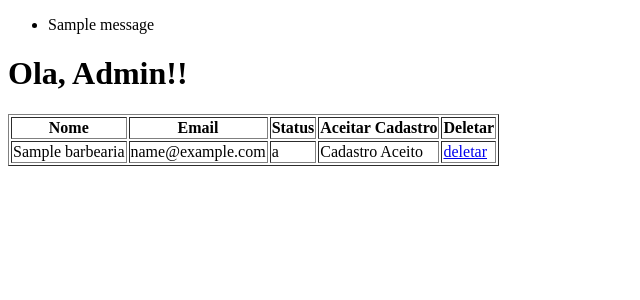
After one commit to whintter/AgendamentoApp, a Flask app: page /home_admin in a window 1280 px wide. The commit adds this page. Shown: the top 300 px of the page, without its empty margins (0-640 px from the left). Run offline with Flask 3, Linux system fonts and the light colour scheme; tables that the repository leaves empty hold one stand-in row (values such as "Sample post"); one stand-in notice (Sample message) is shown; parts of the project's set-up code (start-up, migrations or seed data) failed here and were passed over.

Commit message:
comit_05_12

```diff
--- a/app.py
+++ b/app.py
@@ -2,9 +2,11 @@ from models.agendamento import Agendamento;
 from models.clientes import Cliente;
 from models.autenticar import Autenticar;
 from models.baber import Barber;
-from flask import Flask, render_template, request, redirect;
+from models.gerenciar_users import Gerenciar;
+from flask import Flask, render_template, request, redirect,url_for, session,flash;
 from flask_sqlalchemy import SQLAlchemy;
 from banco.config_banco import db;
+
 
 #informacoes do banco de dados, conexao, etc
 app = Flask(__name__)
@@ -17,6 +19,7 @@ app.config['SQLALCHEMY_DATABASE_URI'] = \
         database="agendamento"
     )
 db.init_app(app)
+app.secret_key="34b19cbe42cb947073759f8e5f993d82";
 #fim db
 
 #Login comeco
@@ -32,8 +35,6 @@ def autenticar():
     senha = request.form.get('Senha');
     tipo_conta = request.form.get('tipo_login');
 
-    baber1= Barber(nome="barber",telefone="111",email="Barber@",senha="barber123",logradouro="",numero="",bairro="",descricao="",cidade="");
-
     #autentica o login pela classe autenticar
     if tipo_conta:
         if tipo_conta == "cliente":
@@ -41,17 +42,32 @@ def autenticar():
             Autenticacao1.autenticacao_cliente();
 
             if Autenticacao1._status:
-                return redirect("/index");
+                get_name = Cliente.get_infos(email,"nome");
+                return redirect(url_for("home_cliente", name = get_name));
             elif not Autenticacao1._status:
                 return render_template("login.html", lista = lista_clientes, login_falhou ="True");
+
         elif tipo_conta == "barber":
             Autenticacao1 = Autenticar(email,senha);
             Autenticacao1.autenticacao_baber();
 
             if Autenticacao1._status:
-                return redirect("/index");
+                if Autenticacao1._pendente:
+                    return render_template("login.html", lista = lista_clientes, pendente ="True");
+                else:
+                    return redirect(url_for("barber_home",Email_barber = email));
+
             elif not Autenticacao1._status:
                 return render_template("login.html", lista = lista_clientes, login_falhou ="True");
+        elif tipo_conta == "admin":
+            Autenticacao1 = Autenticar(email,senha);
+            Autenticacao1.autenticacao_admin();
+
+            if Autenticacao1._status:
+                return redirect("/home_admin");
+            elif not Autenticacao1._status:
+                return render_template("login.html", lista = lista_clientes, login_falhou ="True");
+    return render_template("login.html", lista=lista_clientes,login_falhou="True");
 #FIM LOGIN
 
 #comeco do cadastro
@@ -61,6 +77,7 @@ def cadastro():
 
 @app.route('/cadastrar', methods=["POST","GET"])
 def cadastrar():
+
     # atribuicao das variaveis pegando do input do cadastro.html
     nome_cadastrado = request.form.get('Nome');
     email_cadastrado = request.form.get("Email");
@@ -70,22 +87,85 @@ def cadastrar():
     #verifica se os campos estao vazio
     if nome_cadastrado and email_cadastrado and telefone_cadastrado and senha_cadastrada:
         #filtra no banco se tem email ou telefone repetido, para nao deixar que aconteca a criacao do  usuario
-        cliente_existente = Cliente.query.filter((Cliente.email == email_cadastrado) | (Cliente.telefone == telefone_cadastrado)).first()
+        cliente_existente = Cliente.query.filter((Cliente.email == email_cadastrado) | (Cliente.telefone == telefone_cadastrado)).first();
+        barber_existente = Barber.query.filter((Barber.email == email_cadastrado)|(Barber.telefone == telefone_cadastrado)).first();
+        tipo_cad = request.form.get('tipo_cad');
 
-        if cliente_existente:
+        if cliente_existente or barber_existente:
             return render_template("cadastro.html", falha = True);
         else:
-            cliente_cadastrado = Cliente(nome=nome_cadastrado,telefone=telefone_cadastrado,email=email_cadastrado,senha=senha_cadastrada);
-            db.session.add(cliente_cadastrado);
-            db.session.commit();
-            return render_template("cadastro.html", falha = False);
+            if tipo_cad and tipo_cad=="cliente":
+                cliente_cadastrado = Cliente(nome=nome_cadastrado,telefone=telefone_cadastrado,email=email_cadastrado,senha=senha_cadastrada);
+                db.session.add(cliente_cadastrado);
+                db.session.commit();
+                return render_template("cadastro.html", falha = False);
+
+            elif tipo_cad and tipo_cad =="barber":
+                barber_cadastrado = Barber(nome=nome_cadastrado,telefone=telefone_cadastrado,email=email_cadastrado,senha=senha_cadastrada);
+                db.session.add(barber_cadastrado);
+                db.session.commit();
+                return render_template("cadastro.html", falha = False);
+            else:
+                return render_template("cadastro.html", falha = True,teste =tipo_cad);
     else: #se os campos de cadastro forem vazios vai aparecer um alert no Html
         return render_template("cadastro.html", falha = True);
 #fim cadastro
 
-#inicio home
-@app.route("/index")
-def index():
-    return render_template("index.html");
+#inicio home cliente
+@app.route("/home_cliente/<string:name>")
+def home_cliente(name):
+    lista_barber = Barber.listar_barbearia();
+    return render_template("home_cliente.html", nome = name, list = lista_barber);
+@app.route("/view_barber/<int:id>")
+def view_barber(id):
+    get_barber_infos = Barber.get_infos(id);
+    return render_template("view_barber.html", info_barber = get_barber_infos)
+#fim home cliente
 
+#inicio home admin
+@app.route("/home_admin",methods =["POST","GET"])
+def home_admin():
+    listar = Barber.listar_barbearia();
+    return render_template("home_admin.html",lista = listar);
+
+@app.route("/manage_barber/<int:id>/<string:acept>/<string:delete>",methods =["POST","GET"])
+def manage_barber(id, acept,delete):
+    id_barber = id;
+    acept_cad = acept;
+    delete_cad = delete;
+    if acept_cad=="True":
+        aceitar_barber1 = Gerenciar(Barber,id_barber);
+        aceitar_barber1.aceitar_cad();
+        flash('Status da barbearia alterado com sucesso')
+        return redirect(url_for('home_admin'));
+    elif delete_cad == "True":
+        delete_barber1 = Gerenciar(Barber, id_barber);
+        delete_barber1.delete("barber");
+        return redirect(url_for('home_admin'));
+    else:
+        return redirect(url_for('home_admin'));
+#fim home admin
+
+#inicio home barbearia
+@app.route("/barber_home",methods =["POST","GET"])
+def barber_home():
+    email_barber = request.args.get('Email_barber')#pega o email mandado pela url for no redirect do login
+    infos_cadastradas =Barber.query.filter(Barber.email == email_barber).filter(Barber.descricao.is_(None)).first();
+    return render_template("home_barber.html", email_ = email_barber, infos_false = infos_cadastradas);
+
+@app.route("/cad_infos",methods =["POST","GET"])
+def cad_infos():
+    email_ = request.form.get('email');
+    Cidade= request.form.get('Cidade');
+    Rua = request.form.get('Rua');
+    Bairro = request.form.get('Bairro');
+    Numero = request.form.get('Numero');
+    Descricao = request.form.get('Descricao');
+    barbearia = Barber.query.filter_by(email = email_ ).first();
+
+    if barbearia:
+        barbearia.add_infos(Descricao, Rua,Cidade,Bairro,Numero,email_);
+        return redirect("/barber_home");
+    else:
+        return render_template("login.html");
 app.run(debug=True);
--- a/banco/bd.sql
+++ b/banco/bd.sql
@@ -7,8 +7,10 @@ USE agendamento;
 -- Tabela para administradores
 CREATE TABLE admin (
     id_admin INT AUTO_INCREMENT PRIMARY KEY,
+    nome VARCHAR(255) NOT NULL,
     email VARCHAR(255) NOT NULL,
-    senha VARCHAR(255) NOT NULL
+    senha VARCHAR(255) NOT NULL,
+    telefone VARCHAR(20)
 );
 
 -- Tabela para usuários (talvez para gerenciar a barbearia)
@@ -30,6 +32,7 @@ CREATE TABLE barbearia (
     cidade VARCHAR(255),
     estado VARCHAR(255),
     telefone VARCHAR(20),
+    status VARCHAR(1)  NOT NULL,
     email VARCHAR(255) NOT NULL UNIQUE,
     senha VARCHAR(255) NOT NULL
     -- fk_id_user INT,  -- Relacionamento com usuário
@@ -56,3 +59,4 @@ CREATE TABLE agendamentos (
     FOREIGN KEY (fk_id_cliente) REFERENCES cliente(id_cliente) ON DELETE CASCADE,
     FOREIGN KEY (fk_id_barber) REFERENCES barbearia(id_barber) ON DELETE CASCADE
 );
+insert into admin (nome,email,senha,telefone) values ("Admin","Admin@gmail","admin123","11 932364637");
--- a/models/baber.py
+++ b/models/baber.py
@@ -9,11 +9,28 @@ class Barber(User):
     cidade = db.Column(db.Text, nullable=True);
     bairro = db.Column(db.Text, nullable=True);
     numero = db.Column(db.Text, nullable=True);
+    status = db.Column(db.Text, nullable = False);
 
-    def __init__(self, nome, telefone, email, senha, descricao, logradouro, cidade, bairro, numero):
+    def __init__(self, nome, telefone, email, senha):
         super().__init__(nome, telefone, email, senha);
-        self.descricao = descricao;
-        self.logradouro = logradouro;
-        self.cidade = cidade;
-        self.bairro = bairro;
-        self.numero = numero;
+        self.status ="P"; #status deve ser P para pendente ou A para ativo, deve ser usado para saber se a barbearua foi aceita pelo administrador
+
+    @staticmethod
+    def listar_barbearia():
+        lista_babearias = Barber.query.order_by(Barber.id_barber).all();
+        return lista_babearias;
+
+    def add_infos (self, descricao,logradouro,cidade,bairro,numero, email_update):
+        Barber.query.filter_by(email=email_update).update({
+            "cidade": cidade,
+            "descricao":descricao,
+            "logradouro":logradouro,
+            "bairro":bairro,
+            "numero":numero
+            })
+        db.session.commit();
+
+    @staticmethod
+    def get_infos(get_id_barber):
+        list_get_infos = Barber.query.filter_by(id_barber=get_id_barber).first();
+        return list_get_infos;
--- a/models/clientes.py
+++ b/models/clientes.py
@@ -9,3 +9,9 @@ class Cliente(User):
 
     def __init__(self, nome, telefone, email, senha):
         super().__init__(nome,telefone, email, senha);
+
+    @staticmethod
+    def get_infos(email_cliente, info_):
+        get_infos = Cliente.query.filter_by(email=email_cliente).first();
+        info_want = getattr(get_infos,info_);
+        return info_want;
--- a/templates/index.html
+++ b/templates/cad_barber.html
@@ -3,9 +3,9 @@
 <head>
     <meta charset="UTF-8">
     <meta name="viewport" content="width=device-width, initial-scale=1.0">
-    <title>Document</title>
+    <title>cadastrata barbearia/title>
 </head>
 <body>
-    <h1>Login executado</h1>
+
 </body>
 </html>
--- a/templates/cadastro.html
+++ b/templates/cadastro.html
@@ -15,6 +15,10 @@
 </head>
 <body>
     <form action="/cadastrar" method="POST">
+        <select id="tipo_cad" name="tipo_cad">
+            <option value="cliente">cliente</option>
+            <option value="barber">Barbearia</option>
+        </select>
         <input type="text" name="Nome" placeholder="nome">
         <input type="text" name="Email" placeholder="Email">
         <input type="text" name="Telefone" placeholder="Telefone">
@@ -40,6 +44,6 @@
             </script>
         {%endif%}
     {%endif%}
-
+    <h1>{{teste}}</h1>
 </body>
 </html>
--- /dev/null
+++ b/templates/home_admin.html
@@ -0,0 +1,48 @@
+<!DOCTYPE html>
+<html lang="en">
+<head>
+    <meta charset="UTF-8">
+    <meta name="viewport" content="width=device-width, initial-scale=1.0">
+    <title>Home Admin</title>
+</head>
+<body>
+
+    {% with messages = get_flashed_messages() %}
+        {% if messages %}
+            <ul>
+                {% for message in messages %}
+                    <li class="alert alert-success">{{ message }}</li>
+                {% endfor %}
+            </ul>
+        {% endif %}
+    {% endwith %}
+
+    <h1>Ola, Admin!!</h1>
+    <table border="1">
+    <thead>
+        <tr>
+            <th>Nome</th>
+            <th>Email</th>
+            <th>Status</th>
+            <th>Aceitar Cadastro</th>
+            <th>Deletar</th>
+        </tr>
+    </thead>
+    <tbody>
+        {% for barber in lista %}
+        <tr>
+            <td>{{ barber.nome }}</td>
+            <td>{{ barber.email }}</td>
+            <td>{{ barber.status }}</td>
+            {%if barber.status =="P"%}
+                <td><a href="{{url_for('manage_barber', id=barber.id_barber,acept = 'True', delete = 'False')}}">Aceitar Cadastro</a></td>
+            {%else%}
+                <td>Cadastro Aceito</td>
+            {%endif%}
+            <td><a href="{{url_for('manage_barber', id=barber.id_barber,acept = 'False', delete = 'True')}}">deletar</a></td>
+        </tr>
+        {% endfor %}
+    </tbody>
+</table>
+
+</html>
```
Also changed, not shown: models/admin.py (added, +9 -0 lines), models/autenticar.py (+14 -1 lines), models/gerenciar_users.py (added, +20 -0 lines), templates/home_barber.html (added, +24 -0 lines), templates/home_cliente.html (added, +19 -0 lines), templates/login.html (+12 -3 lines), templates/view_barber.html (added, +11 -0 lines), models/usuarios.py (line endings or trailing spaces).
